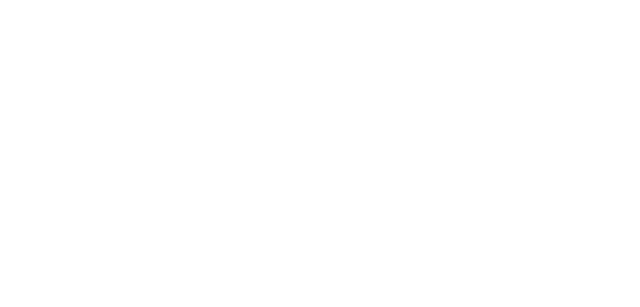
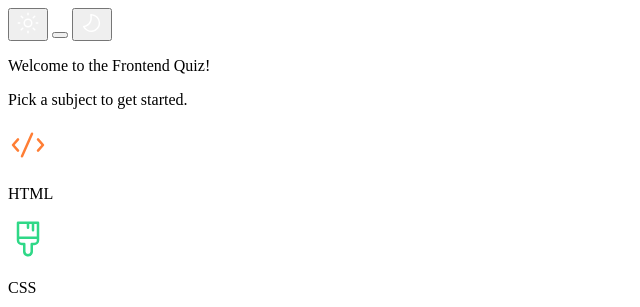
Before and after one commit to ikitamalarose/frontend-quizz-app-challenge, a plain HTML site: page index.html in a window 1280 px wide. Shown: the top 307 px of the page, without its empty margins (0-640 px from the left). Drawn offline with Linux system fonts and the light colour scheme.

Commit message:
html structure for menu

```diff
--- a/index.html
+++ b/index.html
@@ -12,6 +12,82 @@
 
 <body>
 
+  <!-- Quiz menu start -->
+
+  <main class="container">
+    <header class="container__header">
+
+      <button id="lightModeButton" class="header__button">
+        <img src="/assets/images/icon-sun-light.svg" alt="Light Mode Icon">
+      </button>
+
+      <button id="toggleButton" class="header__button">
+        <span class="slider"></span>
+      </button>
+
+      <button id="darkModeButton" class="header__button">
+        <img src="/assets/images/icon-moon-light.svg" alt="Dark Mode Icon">
+      </button>
+
+    </header>
+
+    <div class="container__content">
+
+      <section class="content__left">
+
+        <p class="content__title">Welcome to the Frontend Quiz!</p>
+        <p class="content__subtitle">Pick a subject to get started.</p>
+
+      </section>
+
+      <section class="content__menu">
+
+        <div class="menu__list">
+
+          <div class="menu__list__icon--very-pale-peach">
+            <img src="/assets/images/icon-html.svg" alt="html icon" srcset="" class="menu__list__icon">
+          </div>
+
+          <p class="menu__list__title">HTML</p>
+
+        </div>
+
+        <div class="menu__list">
+
+          <div class="menu__list__icon--bright-mint-green">
+            <img src="/assets/images/icon-css.svg" alt="CSS icon" srcset="" class="menu__list__icon">
+          </div>
+
+          <p class="menu__list__title">CSS</p>
+
+        </div>
+
+        <div class="menu__list">
+
+          <div class="menu__list__icon--bright-blue">
+            <img src="/assets/images/icon-js.svg" alt="Javascript icon" srcset="" class="menu__list__icon">
+          </div>
+
+          <p class="menu__list__title">Javascript</p>
+
+        </div>
+
+        <div class="menu__list">
+
+          <div class="menu__list__icon--purple">
+            <img src="/assets/images/icon-accessibility.svg" alt="Accessibility icon" srcset=""
+              class="menu__list__icon">
+          </div>
+
+          <p class="menu__list__title">Accessibility</p>
+
+        </div>
+
+      </section>
+    </div>
+  </main>
+
+  <!-- Quiz menu end -->
 
 </body>
 
```
